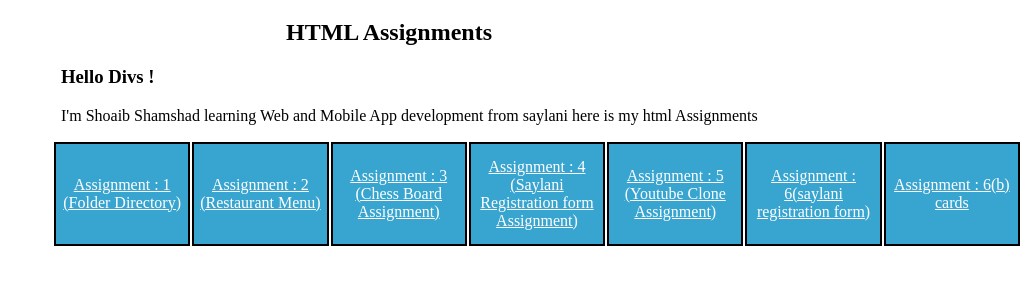
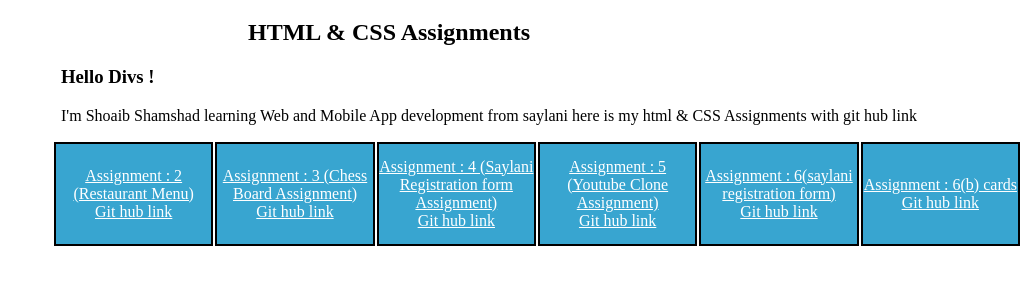
Before and after one commit to shoaibshamshad/portfolio, a plain HTML site: page index.html in a window 1280 px wide. Shown: the part 61-346 px from the top of the page, without its empty margins (251-1280 px from the left). Drawn offline with Linux system fonts and the light colour scheme.

Commit message:
update all assignments private to public

```diff
--- a/index.html
+++ b/index.html
@@ -13,7 +13,7 @@
         <h1>Portfolio</h1>
     </div>
     <div class="sub-heading">
-        <h2>HTML Assignments</h2>
+        <h2>HTML & CSS Assignments </h2>
     </div>
     <div class="main-container">
         <div class="para-heading">
@@ -21,22 +21,35 @@
         </div>
         <div class="para">
             <p>
-                I'm Shoaib Shamshad learning Web and Mobile App development from saylani here is my html Assignments
+                I'm Shoaib Shamshad learning Web and Mobile App development from saylani here is my html & CSS
+                Assignments with git hub link
 
             </p>
         </div>
     </div>
     <div>
         <ul class="container">
-            <li> <a href="">Assignment : 1 (Folder Directory)</a></li>
-            <li> <a href="https://fascinating-longma-9d2c57.netlify.app/">Assignment : 2 (Restaurant Menu) </a></li>
+            <li> <a href="https://fascinating-longma-9d2c57.netlify.app/">Assignment : 2 (Restaurant Menu)
+                </a>
+                <a href="https://github.com/shoaibshamshad/HTML-assignment2">Git hub link</a>
+            </li>
             <li> <a href="https://relaxed-gelato-ff918a.netlify.app/">Assignment : 3 (Chess Board Assignment)</a>
+                <a href="https://github.com/shoaibshamshad/chess-board-withh-css">Git hub link</a>
             </li>
             <li> <a href="https://silver-kataifi-db26b0.netlify.app/">Assignment : 4 (Saylani Registration form
-                    Assignment)</a></li>
-            <li><a href="https://calm-swan-39db05.netlify.app/">Assignment : 5 (Youtube Clone Assignment)</a></li>
-            <li> <a href="https://graceful-melomakarona-cf5824.netlify.app/">Assignment : 6(saylani registration form) </a></li>
-            <li> <a href="https://venerable-sorbet-530faa.netlify.app">Assignment : 6(b) cards</a></li>
+                    Assignment)</a>
+                <a href="https://github.com/shoaibshamshad/formassignment">Git hub link</a>
+            </li>
+            <li><a href="https://calm-swan-39db05.netlify.app/">Assignment : 5 (Youtube Clone Assignment)</a>
+                <a href="https://github.com/shoaibshamshad/youtube-clone">Git hub link</a>
+            </li>
+            <li> <a href="https://graceful-melomakarona-cf5824.netlify.app/">Assignment : 6(saylani registration form)
+                </a>
+                <a href="https://github.com/shoaibshamshad/Registration-form">Git hub link</a>
+            </li>
+            <li> <a href="https://venerable-sorbet-530faa.netlify.app">Assignment : 6(b) cards</a>
+                <a href="https://github.com/shoaibshamshad/Cards">Git hub link</a>
+            </li>
         </ul>
     </div>
 
--- a/style.css
+++ b/style.css
@@ -24,6 +24,7 @@ h1, h2 {
     justify-content: center;
     text-align: center;
     border: 2px solid black;
+    flex-direction: column;
 }
 
 .container li a {
```
